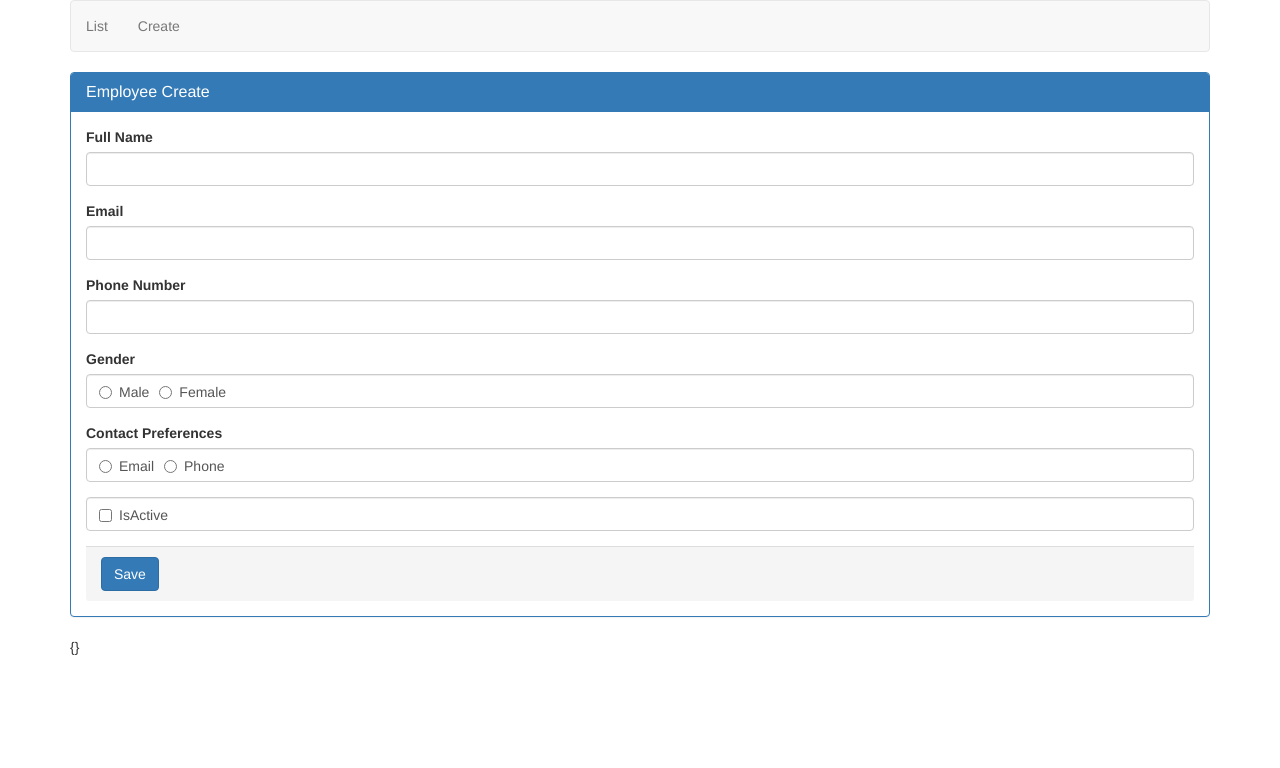
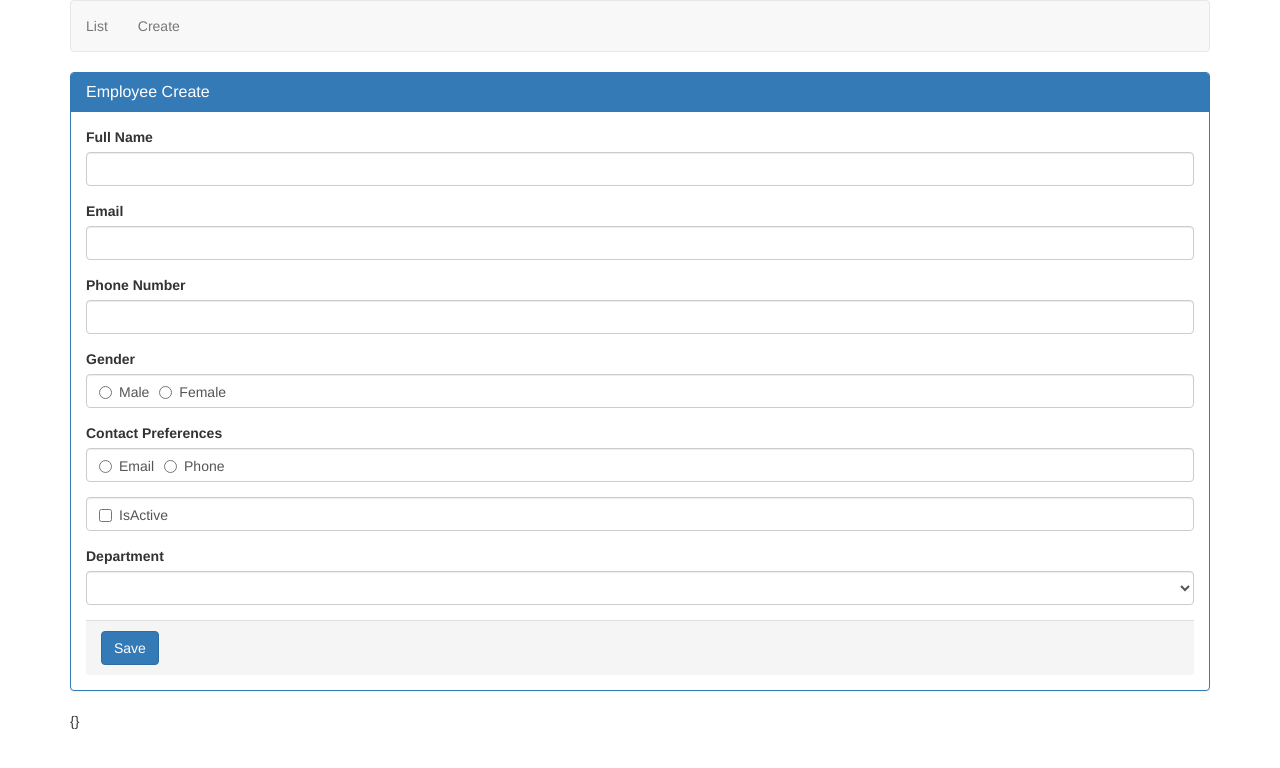
Before and after one commit to aayushigupta0912/Angular-CRUD, an Angular app: page /create in a window 1280 px wide. Shown: the top 768 px of the page. Built offline with nearby package versions, Linux system fonts and the light colour scheme.

Commit message:
#more updations

```diff
--- a/src/app/employees/create-employee.component.html
+++ b/src/app/employees/create-employee.component.html
@@ -50,11 +50,22 @@
           </label>
         </div>
       </div>
+      <div class="form-group">
+        <label for="department">
+          Department
+        </label>
+        <select id="department" name="department" [(ngModel)]="department" class="form-control">
+          <option *ngFor= "let dept of departments" [value]="dept.id">{{dept.name}}</option>
+          <!-- <option value="2">Help Desk</option>
+          <option value="3">HR</option>
+          <option value="4">Management</option> -->
+        </select>
+      </div>
       <div class="panel-footer">
         <button type="submit" class="btn btn-primary">Save</button>
       </div>
     </div>
-    </div>
+  </div>
 </form>
 
 {{myForm.value | json}}
--- a/src/app/employees/create-employee.component.ts
+++ b/src/app/employees/create-employee.component.ts
@@ -1,5 +1,6 @@
 import { Component, OnInit } from '@angular/core';
 import { NgForm } from '@angular/forms';
+import { Department } from '../models/department.model';
 
 @Component({
   selector: 'app-create-employee',
@@ -8,6 +9,13 @@ import { NgForm } from '@angular/forms';
 })
 export class CreateEmployeeComponent implements OnInit {
   // gender = 'female';  to set default value in radio-button
+  departments: Department[] = [
+    {id: 1 , name: 'IT'},
+    {id: 2 , name: 'HR'},
+    {id: 3 , name: 'Engg'},
+    {id: 4 , name: 'Payroll'},
+    {id: 5 , name: 'Admin'},
+  ];
   constructor() { }
 
   ngOnInit() {
--- /dev/null
+++ b/src/app/models/department.model.ts
@@ -0,0 +1,4 @@
+export class Department {
+    id: number;
+    name: string;
+}
```
